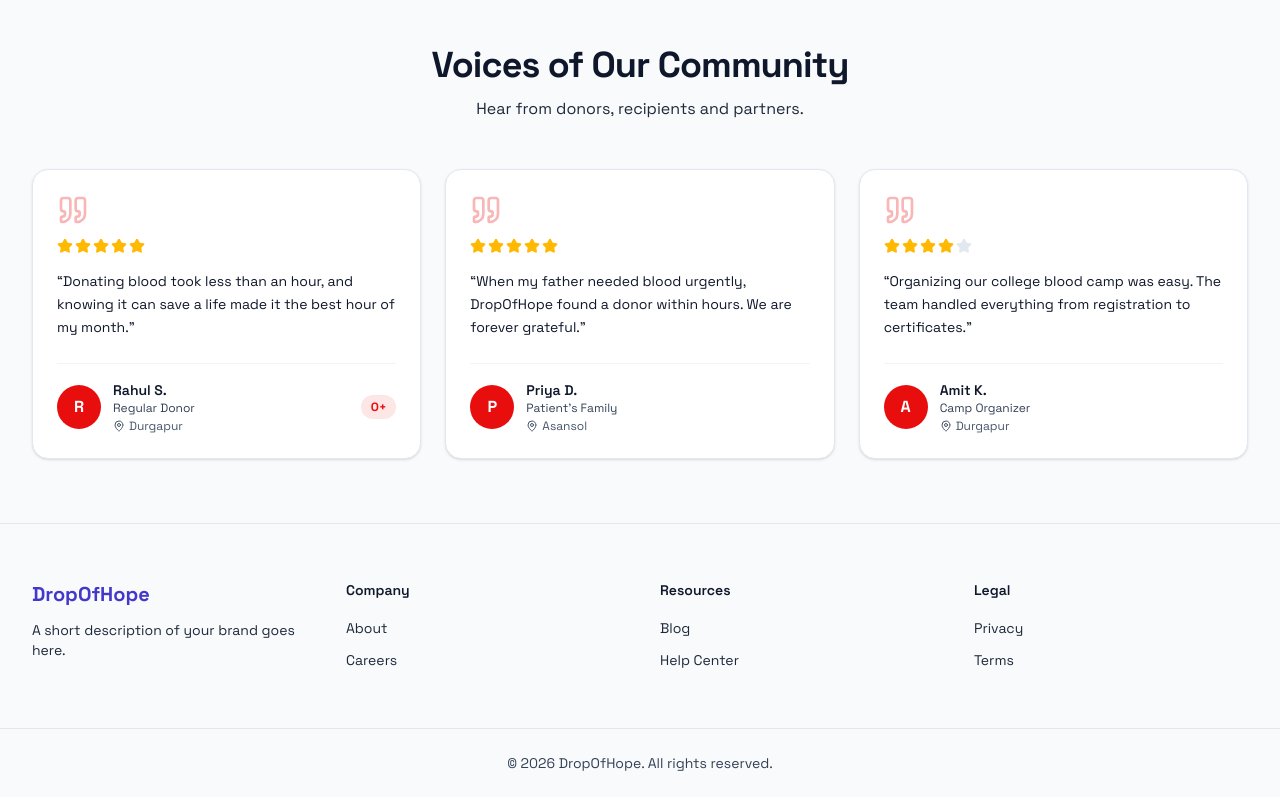
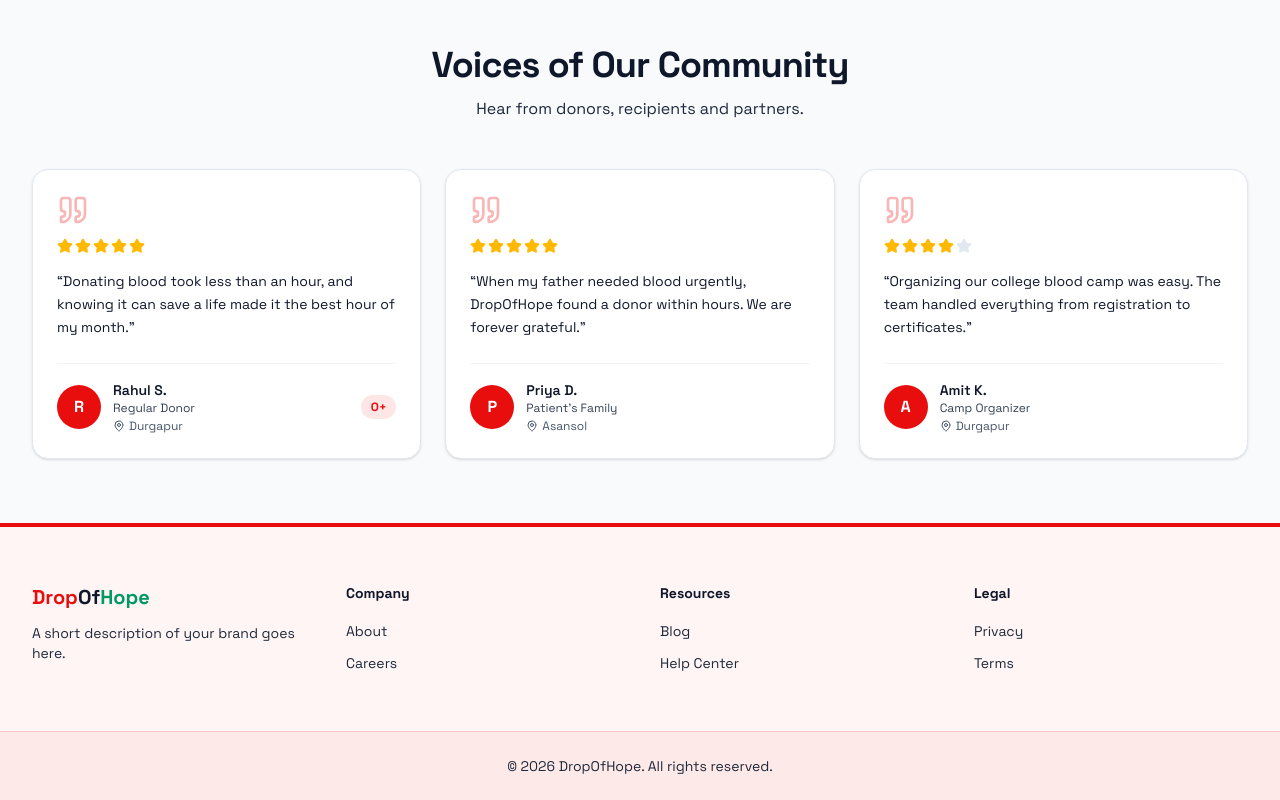
Before and after one commit to CheSubhro/dropofhope, a Vue app: page / in a window 1280 px wide. Shown: the part 3070-3870 px from the top of the page. Built offline with nearby package versions, Linux system fonts and the light colour scheme.

Commit message:
Footer color change

```diff
--- a/src/components/layout/Footer.vue
+++ b/src/components/layout/Footer.vue
@@ -3,22 +3,24 @@ defineProps({ site: { type: Object, required: true } })
 </script>
 
 <template>
-  <footer id="contact" class="border-t border-slate-200 bg-slate-50">
+  <footer id="contact" class="border-t-4 border-[#E80E0E] bg-[#FFF5F5]">
     <div class="mx-auto grid max-w-7xl gap-10 px-4 py-14 sm:px-6 md:grid-cols-4 lg:px-8">
       <div>
-        <p class="text-xl font-bold text-brand-700">{{ site.name }}</p>
+        <p class="text-xl font-extrabold">
+          <span class="text-[#E80E0E]">Drop</span><span class="text-slate-700">Of</span><span class="text-emerald-600">Hope</span>
+        </p>
         <p class="mt-3 text-sm text-slate-600">{{ site.footer.tagline }}</p>
       </div>
       <div v-for="col in site.footer.columns" :key="col.title">
-        <h3 class="text-sm font-semibold text-slate-900">{{ col.title }}</h3>
+        <h3 class="text-sm font-bold text-slate-900">{{ col.title }}</h3>
         <ul class="mt-4 space-y-2">
           <li v-for="l in col.links" :key="l.label">
-            <a :href="l.href" class="text-sm text-slate-600 hover:text-brand-600">{{ l.label }}</a>
+            <a :href="l.href" class="text-sm text-slate-600 transition hover:text-[#E80E0E]">{{ l.label }}</a>
           </li>
         </ul>
       </div>
     </div>
-    <div class="border-t border-slate-200 py-6 text-center text-sm text-slate-500">
+    <div class="border-t border-[#E80E0E]/15 bg-[#E80E0E]/5 py-6 text-center text-sm text-slate-600">
       © {{ new Date().getFullYear() }} {{ site.name }}. All rights reserved.
     </div>
   </footer>
```
